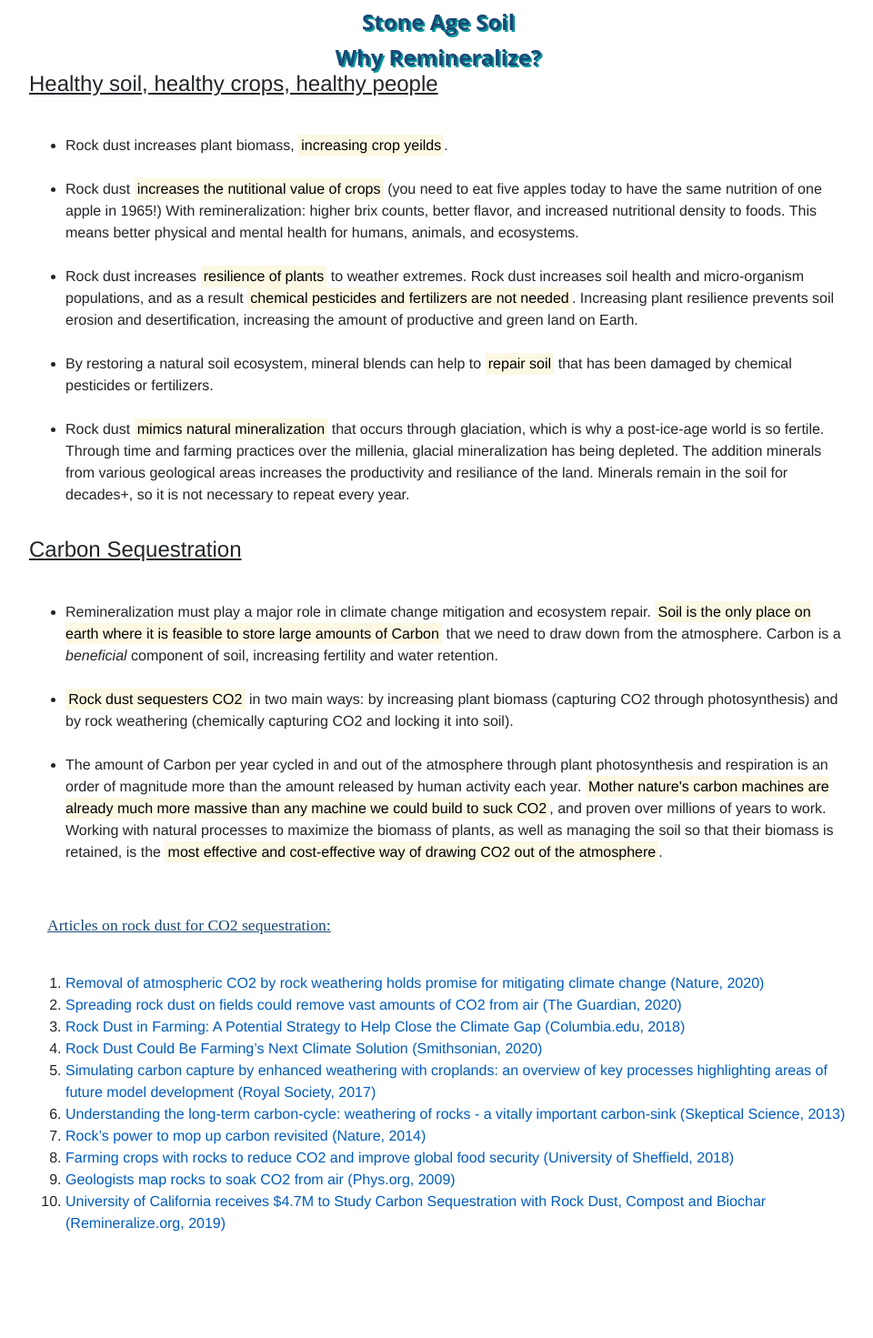
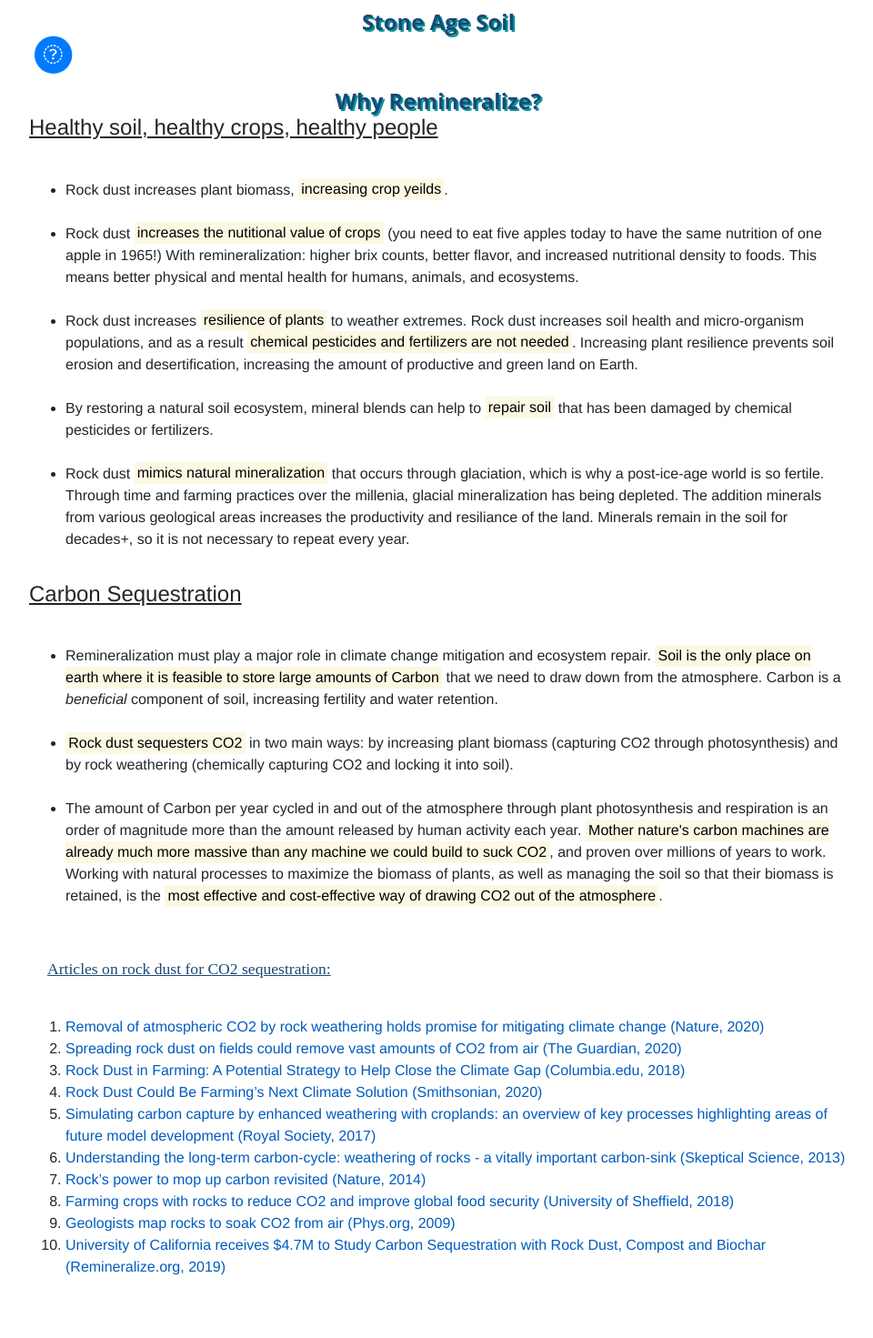
Before and after one commit to stoneagesoil/stoneagesoil.github.io, a Jekyll site: the page built from index.html, in a window 1280 px wide. Shown: the whole page at 91% size, without its empty margins (158-1118 px from the left). Built offline with Jekyll 4.4.1, drawn with Linux system fonts in a browser that asks for light colours; nearby versions of some CDN libraries; some web fonts are replaced; library files that are not in the unit come from our copies; a script that is not in the unit is left out; before the commit the page ends 1423 px from its top, so only the background shows below that.

Commit message:
adding email

```diff
--- a/index.html
+++ b/index.html
@@ -3,6 +3,11 @@
 title: Stone Age Soil
 ---
 <h2>Stone Age Soil</h2>
+ <a href="mailto:lee@stoneagesoil.com" data-toggle="tooltip" target="_blank" title="Email">
+                       <span class="fa-stack fa-lg">
+                                <i class="fa fa-circle fa-stack-2x"></i>
+                                <i class="fa fa-envelope-o fa-stack-1x fa-inverse"></i>
+</a>
 <div class="text">
 <h2>Why Remineralize?</h2>
 <h4><u>Healthy soil, healthy crops, healthy people</u></h4>
```
